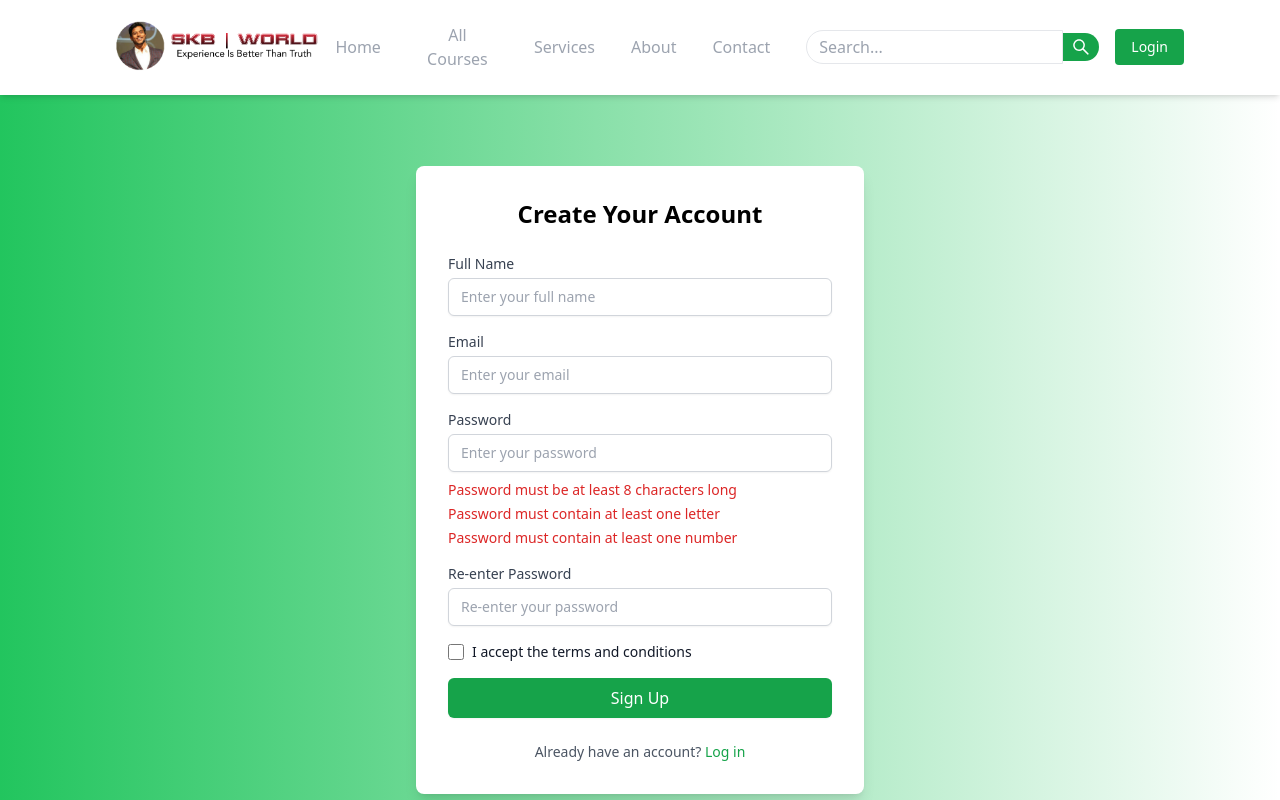
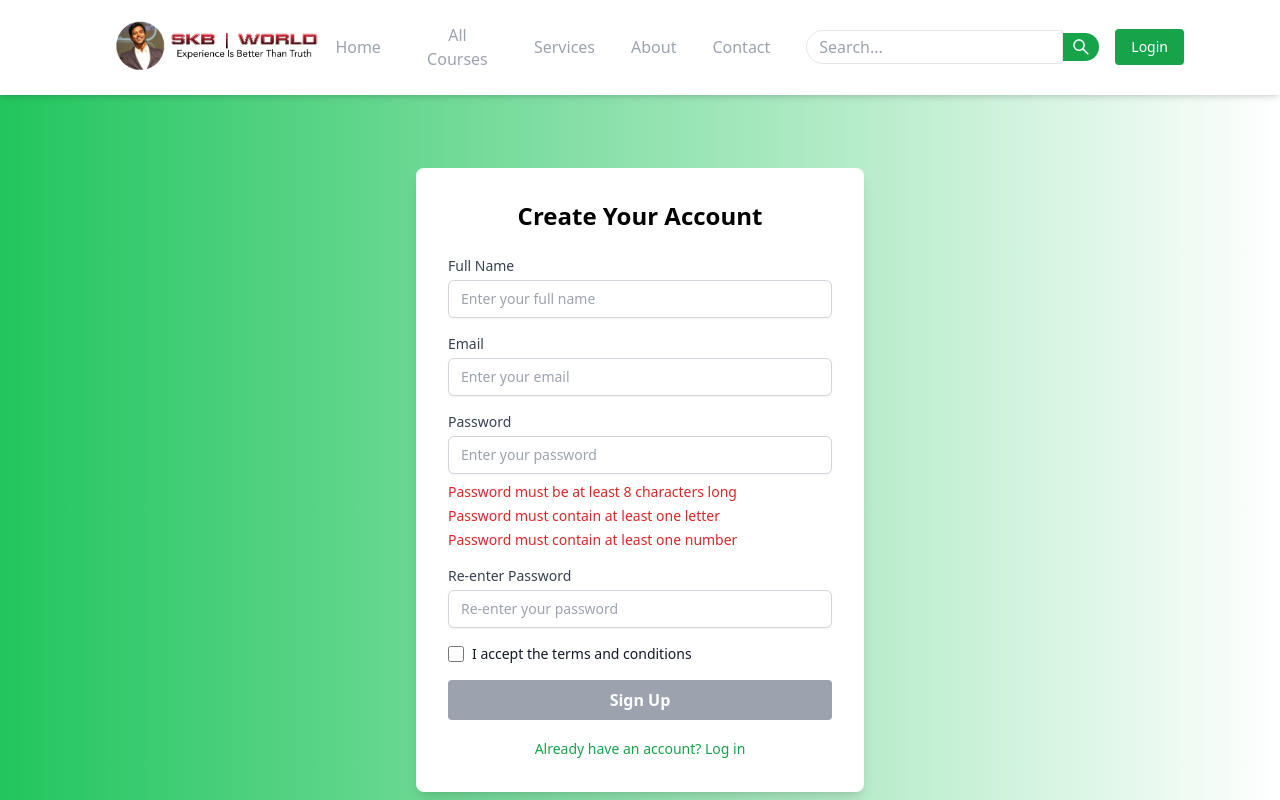
Before and after one commit to mirziauddin/skb-world-frontend-app, a React (Vite) app: page /signup in a window 1280 px wide. Shown: the top 800 px of the page. Built offline with nearby package versions, Linux system fonts and the light colour scheme.

Commit message:
base_url add

```diff
--- a/src/App.tsx
+++ b/src/App.tsx
@@ -1,4 +1,4 @@
-import { useRef } from "react";
+import React, { useRef } from "react";
 import { Route, Routes } from "react-router-dom";
 
 import LandingPage from "./pages/LandingPage";
--- a/src/components/Resgiter/Login.tsx
+++ b/src/components/Resgiter/Login.tsx
@@ -38,7 +38,7 @@ const Login: React.FC<LoginProps> = ({
     }),
     onSubmit: async (values) => {
       try {
-        const response = await axios.post(`${BASE_URL}auth/login`, values);
+        const response = await axios.post(`${BASE_URL}/auth/login`, values);
         const { role } = response.data;
 
         // Store the role using Zustand
--- a/src/components/Resgiter/Signup.tsx
+++ b/src/components/Resgiter/Signup.tsx
@@ -7,6 +7,8 @@ import "react-toastify/dist/ReactToastify.css";
 import { FaCheck } from "react-icons/fa";
 import axios from "axios";
 import { useSignupStore } from "../../middleware/register/useSignupStore";
+import { BASE_URL } from "../../utils";
+
 interface SignupProps {
   title?: string;
   namePlaceholder?: string;
@@ -54,7 +56,11 @@ const Signup: React.FC<SignupProps> = ({
     email: Yup.string()
       .email("Invalid email address")
       .required("Email is required"),
-    password: Yup.string().required("Password is required"),
+    password: Yup.string()
+      .min(8, "Password must be at least 8 characters long")
+      .matches(/[A-Za-z]/, "Password must contain at least one letter")
+      .matches(/\d/, "Password must contain at least one number")
+      .required("Password is required"),
     repassword: Yup.string()
       .oneOf([Yup.ref("password")], "Passwords must match")
       .required("Re-enter Password is required"),
@@ -69,8 +75,7 @@ const Signup: React.FC<SignupProps> = ({
     { resetForm: resetFormikForm }: { resetForm: () => void }
   ) => {
     try {
-      // check again the sigm up is work or nots
-      await axios.post("http://localhost:8080/api/v1/auth/signup", {
+      await axios.post(`${BASE_URL}/auth/signup`, {
         email: values.email,
         name: values.name,
         password: values.password,
@@ -83,7 +88,13 @@ const Signup: React.FC<SignupProps> = ({
         navigate("/login");
       }, 2000);
     } catch (error) {
-      toast.error("Signup failed. Please try again.");
+      if (axios.isAxiosError(error) && error.response) {
+        const errorMessage =
+          error.response.data.message || "Signup failed. Please try again.";
+        toast.error(`Signup failed: ${errorMessage}`);
+      } else {
+        toast.error("Signup failed: An unknown error occurred.");
+      }
     }
   };
 
@@ -258,26 +269,29 @@ const Signup: React.FC<SignupProps> = ({
                 />
                 <button
                   type="submit"
-                  className="w-full bg-green-600 text-white py-2 px-4 rounded-md shadow-sm hover:bg-green-700 focus:outline-none focus:ring-2 focus:ring-offset-2 focus:ring-green-500"
-                  disabled={isSubmitting || !allValid}
+                  className={`w-full text-white font-bold py-2 px-4 rounded ${
+                    allValid && values.acceptConditions
+                      ? "bg-green-600 hover:bg-green-700"
+                      : "bg-gray-400 cursor-not-allowed"
+                  }`}
+                  disabled={
+                    isSubmitting || !allValid || !values.acceptConditions
+                  }
                 >
                   {buttonText}
                 </button>
+                <div className="mt-4 text-center">
+                  <Link
+                    to="/login"
+                    className="text-sm font-medium text-green-600 hover:text-green-500"
+                  >
+                    Already have an account? Log in
+                  </Link>
+                </div>
               </Form>
             );
           }}
         </Formik>
-        <div className="mt-6 text-center">
-          <p className="text-sm text-gray-600">
-            Already have an account?{" "}
-            <Link
-              to="/login"
-              className="text-green-600 hover:text-green-700 font-medium"
-            >
-              Log in
-            </Link>
-          </p>
-        </div>
       </div>
       <ToastContainer />
     </div>
--- a/src/utils/index.ts
+++ b/src/utils/index.ts
@@ -1,2 +1,2 @@
-export const BASE_URL = "http://localhost:3000/api/v1";
+export const BASE_URL = "http://localhost:8080/api/v1";
 // export const BASE_URL = "https://anylive/api/v1";
```
Also changed, not shown: 1 other file (tests, documents, lock files or other folders).
